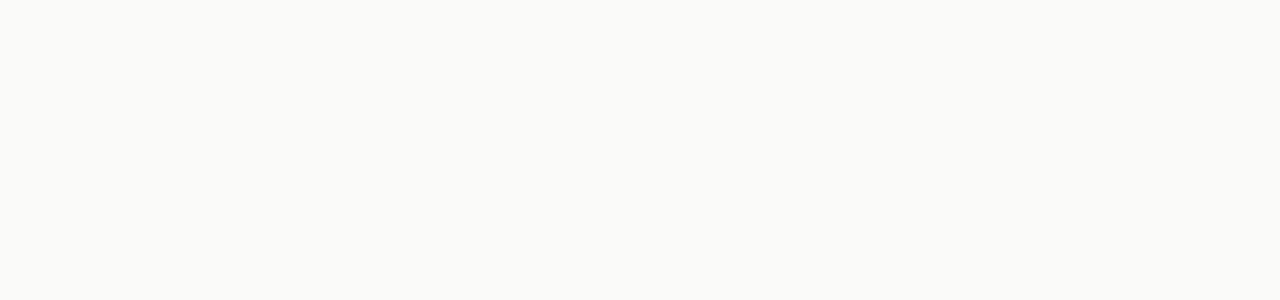
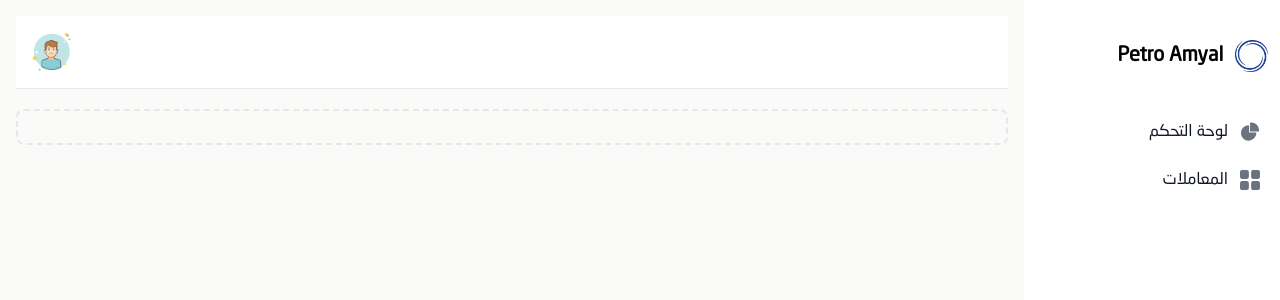
Before and after one commit to Ahmed-Alkhatim/vue-mvvm-pattern, a Vue app: page / in a window 1280 px wide. Before the commit this address had no page. Shown: the top 300 px of the page. Built offline with nearby package versions, Linux system fonts and the light colour scheme; the HTML template or start-up script is replaced by a standard one.

Commit message:
sidebar and navbar

```diff
--- /dev/null
+++ b/src/components/Navbar.vue
@@ -0,0 +1,24 @@
+<template>
+<nav class="bg-white dark:bg-gray-900  w-full z-20 top-0 start-0 border-b border-gray-200 dark:border-gray-600">
+  <div class="max-w-screen-xl flex flex-wrap items-center justify-between mx-auto p-3">
+  <div></div>
+  <div class="flex items-center md:order-2 space-x-3 md:space-x-0 rtl:space-x-reverse">
+      <button type="button" class="flex text-sm rounded-full md:me-0  dark:focus:ring-gray-600" id="user-menu-button" aria-expanded="false" data-dropdown-toggle="user-dropdown" data-dropdown-placement="bottom">
+        <img class="w-12 h-12 rounded-full" :src="user" alt="user photo">
+      </button>
+      <!-- Dropdown menu -->
+
+  </div>
+  </div>
+</nav>
+
+
+</template>
+
+<script setup>
+import user from "@/assets/images/user.png"
+</script>
+
+<style lang="scss" scoped>
+
+</style>
--- /dev/null
+++ b/src/components/Sidebar.vue
@@ -0,0 +1,55 @@
+<template>
+<div >
+    <button data-drawer-target="default-sidebar" data-drawer-toggle="default-sidebar" aria-controls="default-sidebar" type="button" class="inline-flex items-center p-2 mt-2 ms-3 text-sm text-gray-500 rounded-lg sm:hidden hover:bg-gray-100 focus:outline-none focus:ring-2 focus:ring-gray-200 dark:text-gray-400 dark:hover:bg-gray-700 dark:focus:ring-gray-600">
+        <span class="sr-only">Open sidebar</span>
+        <svg class="w-6 h-6" aria-hidden="true" fill="currentColor" viewBox="0 0 20 20" xmlns="http://www.w3.org/2000/svg">
+        <path clip-rule="evenodd" fill-rule="evenodd" d="M2 4.75A.75.75 0 012.75 4h14.5a.75.75 0 010 1.5H2.75A.75.75 0 012 4.75zm0 10.5a.75.75 0 01.75-.75h7.5a.75.75 0 010 1.5h-7.5a.75.75 0 01-.75-.75zM2 10a.75.75 0 01.75-.75h14.5a.75.75 0 010 1.5H2.75A.75.75 0 012 10z"></path>
+        </svg>
+    </button>
+
+    <aside id="default-sidebar" class="fixed top-0 right-0 z-40 w-64 h-screen transition-transform -translate-x-full sm:translate-x-0" aria-label="Sidebar">
+    <div class="h-full px-3 py-4 overflow-y-auto bg-white dark:bg-gray-800">
+            <a href="/" class="flex items-center space-x-3 mb-10 mt-6 rtl:space-x-reverse">
+                <img :src="logo" class="h-8" alt="Logo" />
+                <span class="self-center text-xl font-semibold whitespace-nowrap dark:text-white">Petro Amyal</span>
+            </a>
+            <ul class="space-y-2 font-medium">
+
+                <li>
+                    <a href="#" class="flex items-center p-2 text-gray-900 rounded-lg dark:text-white hover:bg-gray-100 dark:hover:bg-gray-700 group">
+                    <svg class="w-5 h-5 text-gray-500 transition duration-75 dark:text-gray-400 group-hover:text-gray-900 dark:group-hover:text-white" aria-hidden="true" xmlns="http://www.w3.org/2000/svg" fill="currentColor" viewBox="0 0 22 21">
+                        <path d="M16.975 11H10V4.025a1 1 0 0 0-1.066-.998 8.5 8.5 0 1 0 9.039 9.039.999.999 0 0 0-1-1.066h.002Z"/>
+                        <path d="M12.5 0c-.157 0-.311.01-.565.027A1 1 0 0 0 11 1.02V10h8.975a1 1 0 0 0 1-.935c.013-.188.028-.374.028-.565A8.51 8.51 0 0 0 12.5 0Z"/>
+                    </svg>
+                    <span class="ms-3">لوحة التحكم</span>
+                    </a>
+                </li>
+                <li>
+                    <a href="#" class="flex items-center p-2 text-gray-900 rounded-lg dark:text-white hover:bg-gray-100 dark:hover:bg-gray-700 group">
+                    <svg class="flex-shrink-0 w-5 h-5 text-gray-500 transition duration-75 dark:text-gray-400 group-hover:text-gray-900 dark:group-hover:text-white" aria-hidden="true" xmlns="http://www.w3.org/2000/svg" fill="currentColor" viewBox="0 0 18 18">
+                        <path d="M6.143 0H1.857A1.857 1.857 0 0 0 0 1.857v4.286C0 7.169.831 8 1.857 8h4.286A1.857 1.857 0 0 0 8 6.143V1.857A1.857 1.857 0 0 0 6.143 0Zm10 0h-4.286A1.857 1.857 0 0 0 10 1.857v4.286C10 7.169 10.831 8 11.857 8h4.286A1.857 1.857 0 0 0 18 6.143V1.857A1.857 1.857 0 0 0 16.143 0Zm-10 10H1.857A1.857 1.857 0 0 0 0 11.857v4.286C0 17.169.831 18 1.857 18h4.286A1.857 1.857 0 0 0 8 16.143v-4.286A1.857 1.857 0 0 0 6.143 10Zm10 0h-4.286A1.857 1.857 0 0 0 10 11.857v4.286c0 1.026.831 1.857 1.857 1.857h4.286A1.857 1.857 0 0 0 18 16.143v-4.286A1.857 1.857 0 0 0 16.143 10Z"/>
+                    </svg>
+                    <span class="flex-1 ms-3 whitespace-nowrap">المعاملات</span>
+                    </a>
+                </li>
+            </ul>
+    </div>
+    </aside>
+    <div class="p-4 sm:mr-64 space-y-5">
+        <Navbar />
+        <div class="p-4 border-2 border-gray-200 border-dashed rounded-lg dark:border-gray-700">
+        </div>
+    </div>
+
+</div>
+</template>
+
+<script setup>
+import { Navbar } from "@/components"
+import logo from "@/assets/images/logo.png"
+
+</script>
+
+<style lang="scss" scoped>
+
+</style>
--- a/src/components/index.js
+++ b/src/components/index.js
@@ -5,8 +5,10 @@
 import DateInput from "./form/DateInput.vue"
 import NumberInput from "./form/NumberInput.vue"
 import SelectInput from "./form/SelectInput.vue"
+import DropDown from "./ui/DropDown.vue"
 import VTable from './ui/VTable.vue'
 import Dialog from './ui/Dialog.vue'
+import Sidebar from "./Sidebar.vue"
+import Navbar from "./Navbar.vue"
 
-
-export { TextInput, Card, Btn, RadioInput, DateInput, NumberInput, SelectInput, VTable, Dialog }
+export { TextInput, Card, Btn, RadioInput, DateInput, NumberInput, SelectInput, VTable, Dialog, Sidebar, Navbar, DropDown }
--- /dev/null
+++ b/src/components/ui/DropDown.vue
@@ -0,0 +1,13 @@
+<template>
+    <div>
+
+    </div>
+</template>
+
+<script setup>
+
+</script>
+
+<style lang="scss" scoped>
+
+</style>
--- a/src/router/index.js
+++ b/src/router/index.js
@@ -2,12 +2,19 @@
 import Login from '@/views/auth/login/Login.vue'
 import PasswordReset from '@/views/auth/login/PasswordReset.vue'
 import Register from '@/views/auth/register/index.vue'
+import HomePage from "@/views/home/index.vue"
+
 const router = createRouter({
   history: createWebHistory(import.meta.env.BASE_URL),
   routes: [
     {
+      path : '/',
+      name : 'home',
+      component : HomePage
+    },
+    {
       path: '/login',
-      name: 'home',
+      name: 'login',
       component: Login
     },
     {
--- /dev/null
+++ b/src/views/home/index.vue
@@ -0,0 +1,14 @@
+<template>
+    <div>
+        <!-- <Navbar /> -->
+        <Sidebar />
+    </div>
+</template>
+
+<script setup>
+import { Sidebar, Navbar } from "@/components"
+</script>
+
+<style lang="scss" scoped>
+
+</style>
```
Also changed, not shown: src/assets/images/user.png (added).
